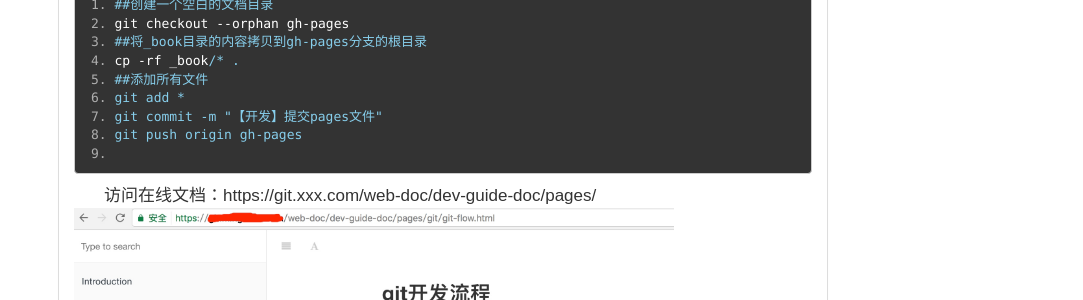
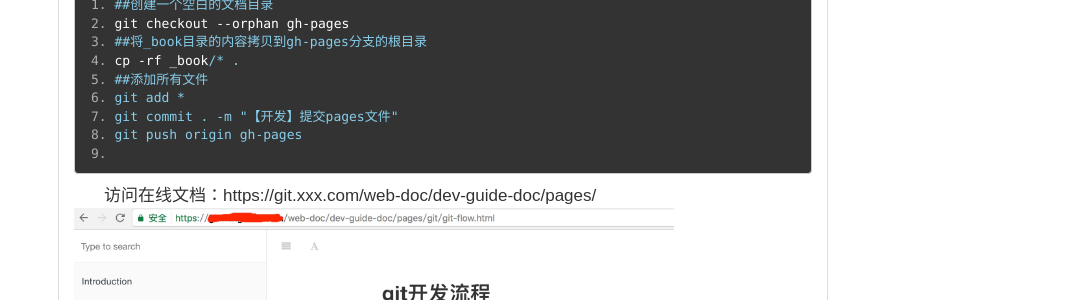
Before and after one commit to leoluffy/leoluffy.github.io, a Jekyll site: the page built from _posts/2017-04-19-gitbook-git-pages.md, in a window 1280 px wide and 900 px high, scrolled down 2269 px. Shown: the part 151-451 px from the top of the window, without its empty margins (197-1280 px from the left). Built offline with Jekyll 4.4.1, drawn with Linux system fonts in a browser that asks for light colours; comment, search, counter and statistics services are not loaded.

Commit message:
【文章】提交git pages文章

````diff
--- a/_posts/2017-04-19-gitbook-git-pages.md
+++ b/_posts/2017-04-19-gitbook-git-pages.md
@@ -128,7 +128,7 @@ git checkout --orphan gh-pages
 cp -rf _book/* .
 ##添加所有文件
 git add *
-git commit -m "【开发】提交pages文件"
+git commit . -m "【开发】提交pages文件"
 git push origin gh-pages
 
 ```
````
